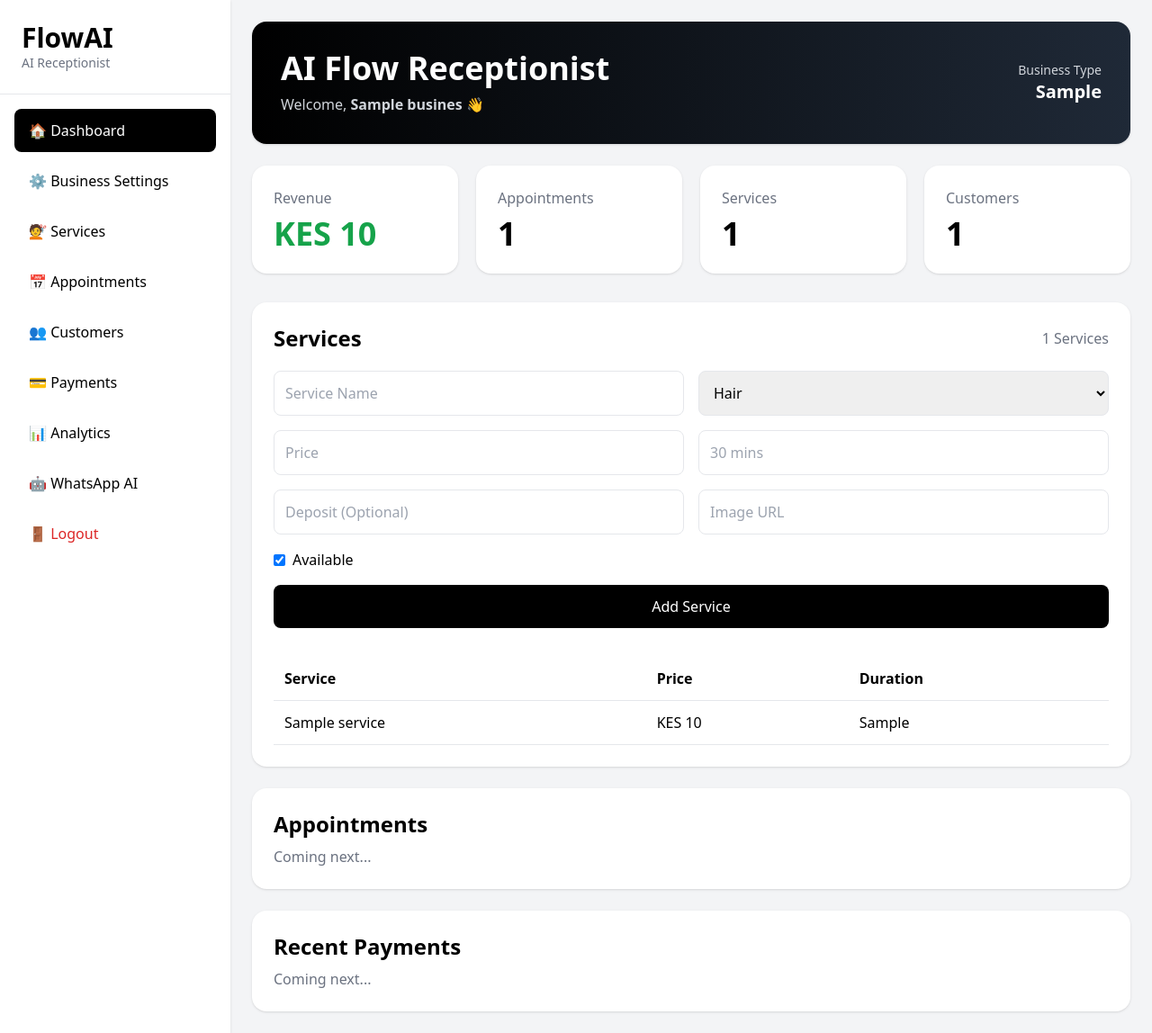
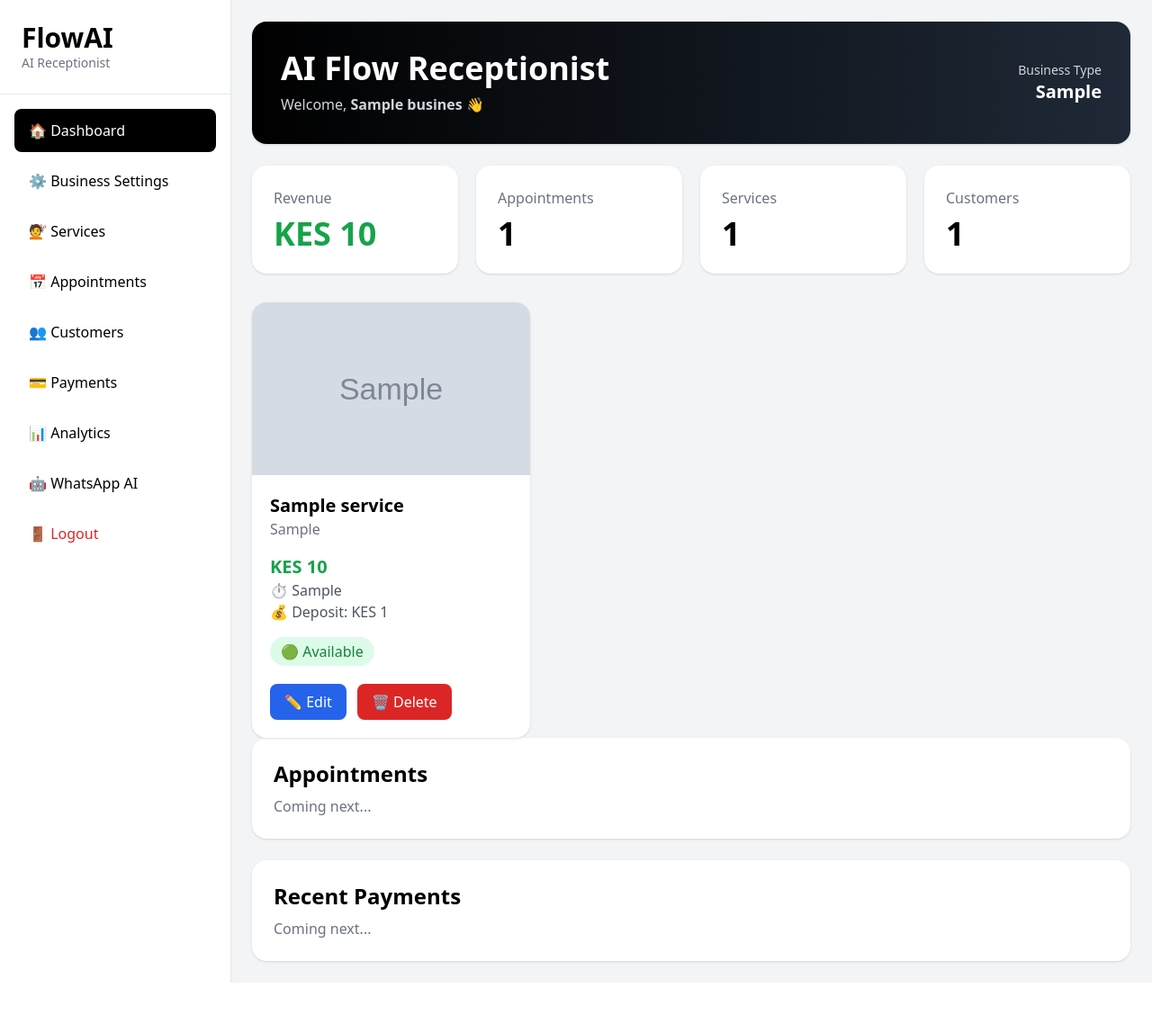
Before and after one commit to rachaelwanja/whatsapp-ai-bot-254, a Flask app: page /dashboard in a window 1280 px wide. Shown: the whole page at 90% size. After the commit the page ends 1092 px from the top, so only its background shows below. Run offline with Flask 3, Linux system fonts and the light colour scheme; the visitor is signed in with stand-in values (Sample User, id 1); tables that the repository leaves empty hold one stand-in row (values such as "Sample post"); grey boxes marked "Sample" are stand-in pictures; some libraries are stand-ins or nearby versions.

Commit message:
Update services_section.html

```diff
--- a/templates/services_section.html
+++ b/templates/services_section.html
@@ -1,125 +1,102 @@
-<div class="bg-white rounded-2xl shadow p-6 mb-6">
+<div class="grid md:grid-cols-2 lg:grid-cols-3 gap-6">
 
-    <div class="flex justify-between items-center mb-5">
+{% for service in services %}
 
-        <h2 class="text-2xl font-bold">
-            Services
-        </h2>
+<div class="bg-white rounded-2xl shadow hover:shadow-lg transition overflow-hidden">
 
-        <span class="text-gray-500">
-            {{ services|length }} Services
-        </span>
+    {% if service.image %}
+
+    <img
+        src="{{ service.image }}"
+        class="w-full h-48 object-cover">
+
+    {% else %}
+
+    <div class="h-48 bg-gray-200 flex items-center justify-center text-6xl">
+
+        💼
 
     </div>
 
-    <form action="/add-service" method="POST" class="grid md:grid-cols-2 gap-4 mb-8">
+    {% endif %}
 
-    <input
-        type="text"
-        name="name"
-        placeholder="Service Name"
-        class="border rounded-lg p-3"
-        required>
+    <div class="p-5">
 
-    <select
-        name="category"
-        class="border rounded-lg p-3">
+        <h2 class="text-xl font-bold">
 
-        <option>Hair</option>
-        <option>Barber</option>
-        <option>Beauty</option>
-        <option>Spa</option>
-        <option>Massage</option>
-        <option>Medical</option>
-        <option>Consultation</option>
-        <option>Other</option>
+            {{ service.name }}
 
-    </select>
+        </h2>
 
-    <input
-        type="number"
-        name="price"
-        placeholder="Price"
-        class="border rounded-lg p-3">
+        <p class="text-gray-500">
 
-    <input
-        type="text"
-        name="duration"
-        placeholder="30 mins"
-        class="border rounded-lg p-3">
+            {{ service.category }}
 
-    <input
-        type="number"
-        name="deposit"
-        placeholder="Deposit (Optional)"
-        class="border rounded-lg p-3">
+        </p>
 
-    <input
-        type="text"
-        name="image"
-        placeholder="Image URL"
-        class="border rounded-lg p-3">
+        <div class="mt-4">
 
-    <label class="flex items-center gap-2">
+            <div class="font-bold text-green-600 text-xl">
 
-        <input
-            type="checkbox"
-            name="available"
-            checked>
+                KES {{ service.price }}
 
-        Available
+            </div>
 
-    </label>
+            <div class="text-gray-600">
 
-    <button
-        class="bg-black text-white rounded-lg p-3 md:col-span-2">
+                ⏱ {{ service.duration }}
 
-        Add Service
+            </div>
 
-    </button>
+            <div class="text-gray-600">
 
-</form>
+                💰 Deposit:
+                KES {{ service.deposit }}
 
-    <table class="w-full">
+            </div>
 
-        <thead>
+        </div>
 
-            <tr class="border-b">
+        {% if service.available %}
 
-                <th class="text-left p-3">Service</th>
+        <span class="inline-block mt-4 bg-green-100 text-green-700 px-3 py-1 rounded-full">
 
-                <th class="text-left p-3">Price</th>
+            🟢 Available
 
-                <th class="text-left p-3">Duration</th>
+        </span>
 
-            </tr>
+        {% else %}
 
-        </thead>
+        <span class="inline-block mt-4 bg-red-100 text-red-700 px-3 py-1 rounded-full">
 
-        <tbody>
+            🔴 Unavailable
 
-        {% for service in services %}
+        </span>
 
-        <tr class="border-b hover:bg-gray-50">
+        {% endif %}
 
-            <td class="p-3">
-                {{ service.name }}
-            </td>
+        <div class="flex gap-3 mt-5">
 
-            <td class="p-3">
-                KES {{ service.price }}
-            </td>
+            <a href="/edit-service/{{ service.id }}"
+               class="bg-blue-600 text-white px-4 py-2 rounded-lg">
 
-            <td class="p-3">
-                {{ service.duration }}
-            </td>
+                ✏️ Edit
 
-        </tr>
+            </a>
 
-        {% endfor %}
+            <a href="/delete-service/{{ service.id }}"
+               class="bg-red-600 text-white px-4 py-2 rounded-lg">
 
-        </tbody>
+                🗑 Delete
 
-    </table>
+            </a>
+
+        </div>
+
+    </div>
 
 </div>
+
+{% endfor %}
+
+</div>
```
